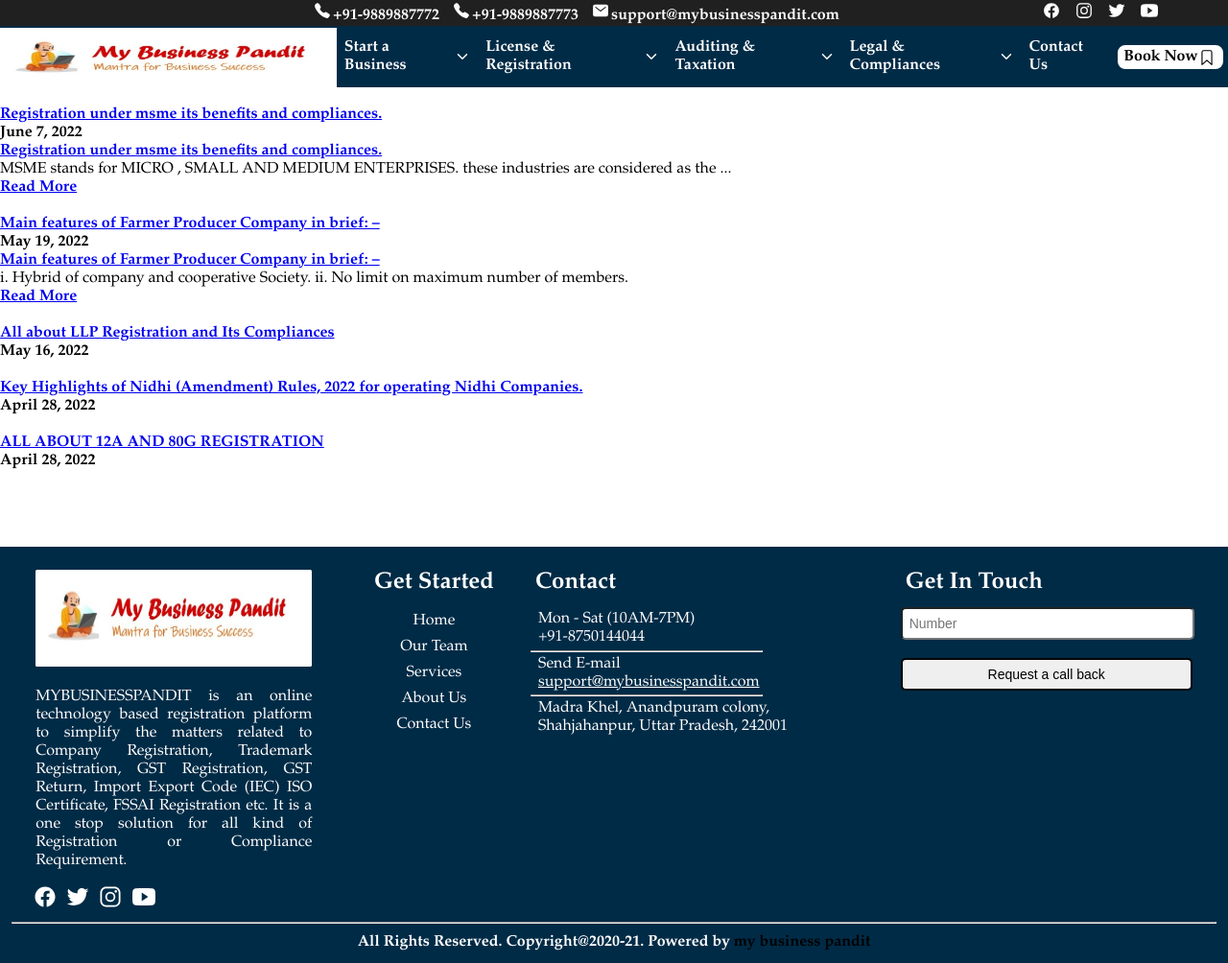
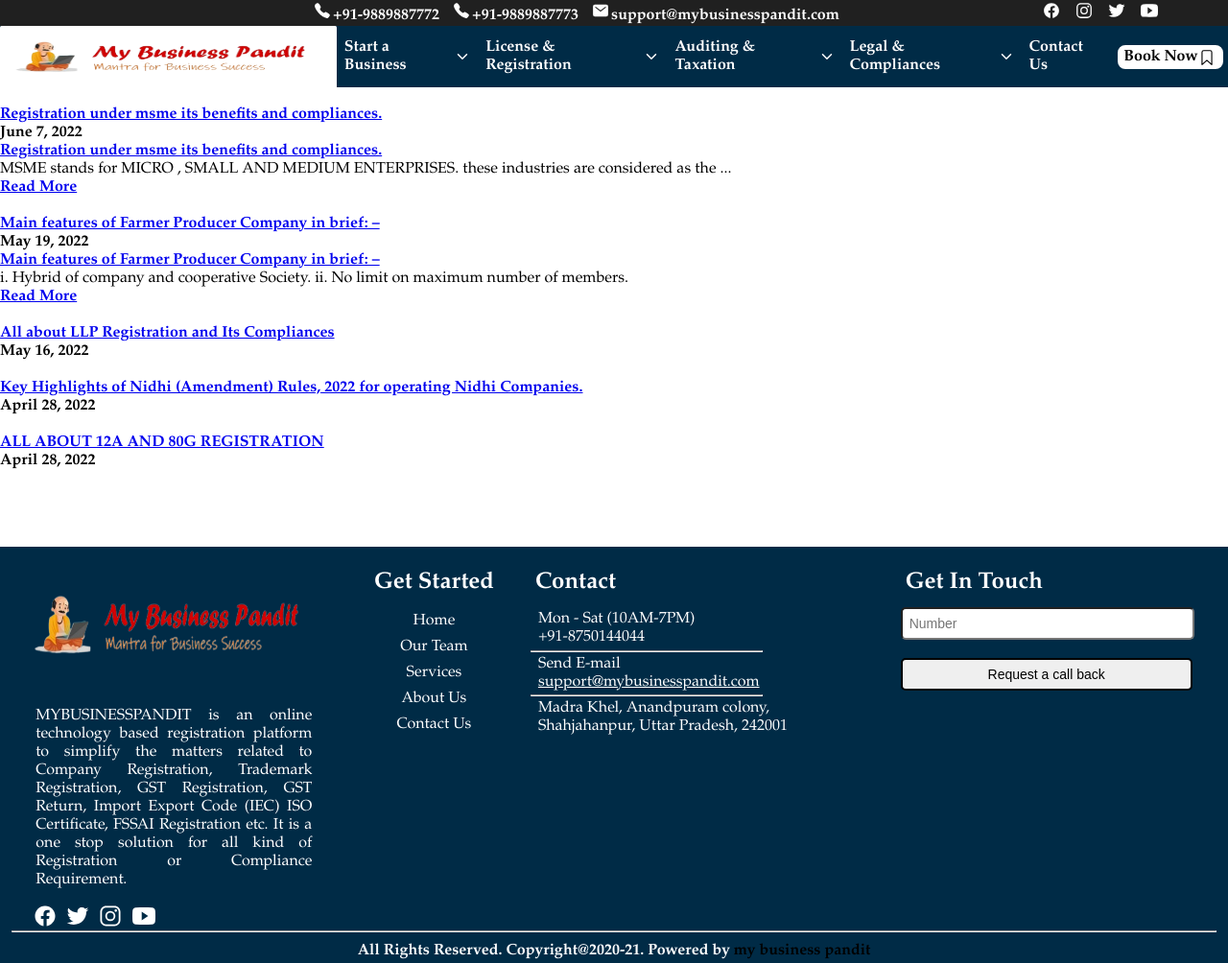
Before and after one commit to The-Arun-singh/mybusinesspandit, a plain HTML site: page html/blog.html in a window 1280 px wide. Shown: the top 1004 px of the page at 96% size. Drawn offline with nearby package versions, Linux system fonts and the light colour scheme.

Commit message:
mod-9.0.79

```diff
--- a/css/header-footer.css
+++ b/css/header-footer.css
@@ -78,6 +78,7 @@
     width: 100%;
     border-radius: 0.1rem;
     padding: 0.1rem 0;
+    background-color: #fff;
 }
 .logo {
     width: 22rem;
@@ -221,8 +222,8 @@
     display: none;
 }
 .logo-footer {
-    width: 90%;
-    height: 30%;
+    width: 100%;
+    height: 35%;
     border-radius: 0.1rem;
 }
 .text-footer {
--- a/js/index.js
+++ b/js/index.js
@@ -6,7 +6,7 @@
 let instagram = '';
 let twitter = '';
 let youtube = '';
-let logoPath = '/media/logo(27nov).jpeg'
+let logoPath = '/media/logo_27nov_-removebg-preview.png'
 // parent element
 
 let title = document.querySelector('title');
```
Also changed, not shown: index.html (+5 -5 lines), media/My project-1.png (added), media/logo2.webp (deleted), media/logo_27nov_-removebg-preview.png (added), media/main-sec.jpeg (added), media/mainsec-removebg-preview.png (added), media/mainsec.jpeg (added), media/microfin-removebg-preview.png (added), media/microfin.jpg, media/mylegal-high-resolution-logo-color-on-transparent-background.webp (deleted), media/mylegal-logo-color-on-transparent-background (1).webp (deleted), media/mylegal-logo-on-transparent-background.png (deleted), media/mylegal-logo.png (deleted), media/onepersoncomp-bgrm.png (added), 3 more files.
